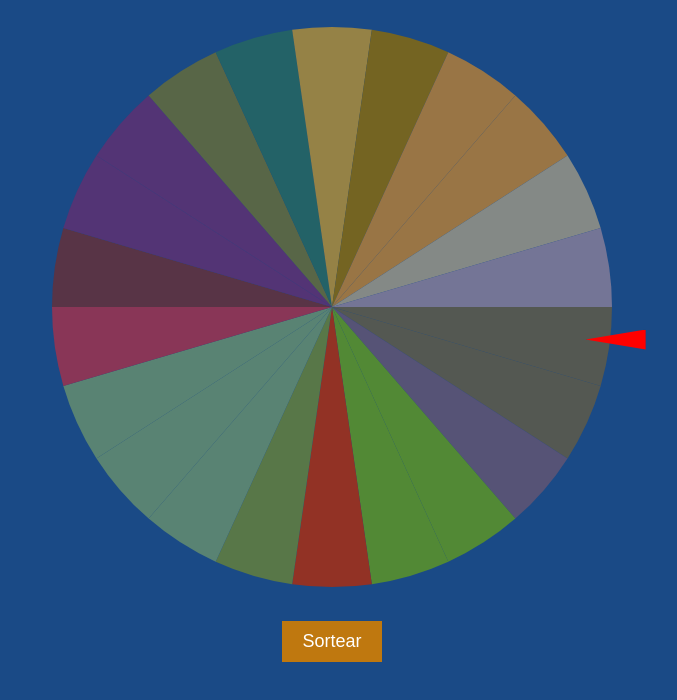
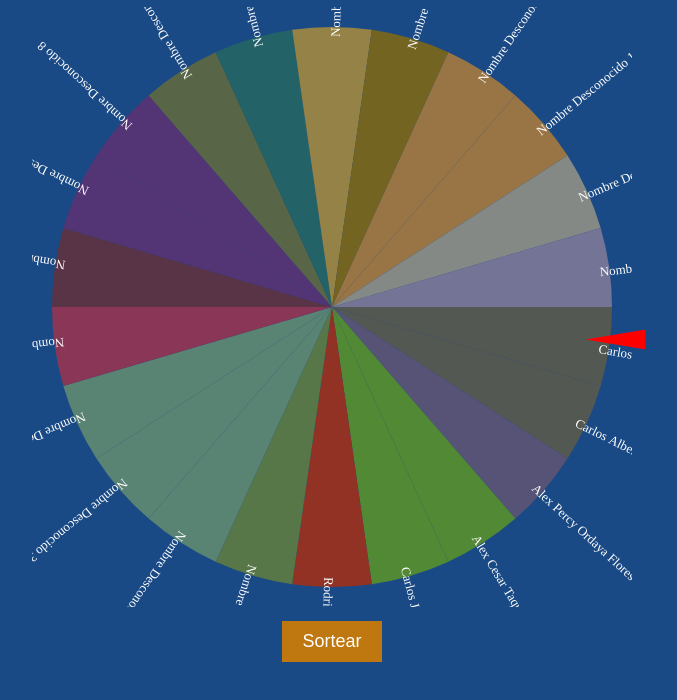
Before and after one commit to CarlosJMT/Mi-Primera-Ruleta, a plain HTML site: page index.html in a window 1280 px wide. Shown: the part 100-800 px from the top of the page, without its empty margins (308-985 px from the left). Drawn offline with Linux system fonts and the light colour scheme.

Commit message:
Escribimos los nombres de las personas dentro de la ruleta

```diff
--- a/index.html
+++ b/index.html
@@ -51,6 +51,17 @@
 			context.lineTo(center,center);
 			context.fillStyle=random_color();
 			context.fill();
+
+			//Escribimos los nombres de las personas dentro de la ruleta
+			context.save();
+			context.translate(center,center);
+			context.rotate(3*2*Math.PI/(5*array_colaboradores.length)+i*2*Math.PI/array_colaboradores.length);
+			context.translate(-center,-center);
+			context.font="13px Sans Serif";
+			context.texAlign="right";
+			context.fillStyle="white";
+			context.fillText(array_colaboradores[i],canvas.width-30,center);
+			context.restore();
 		}
 
 		function random_color(){
```
